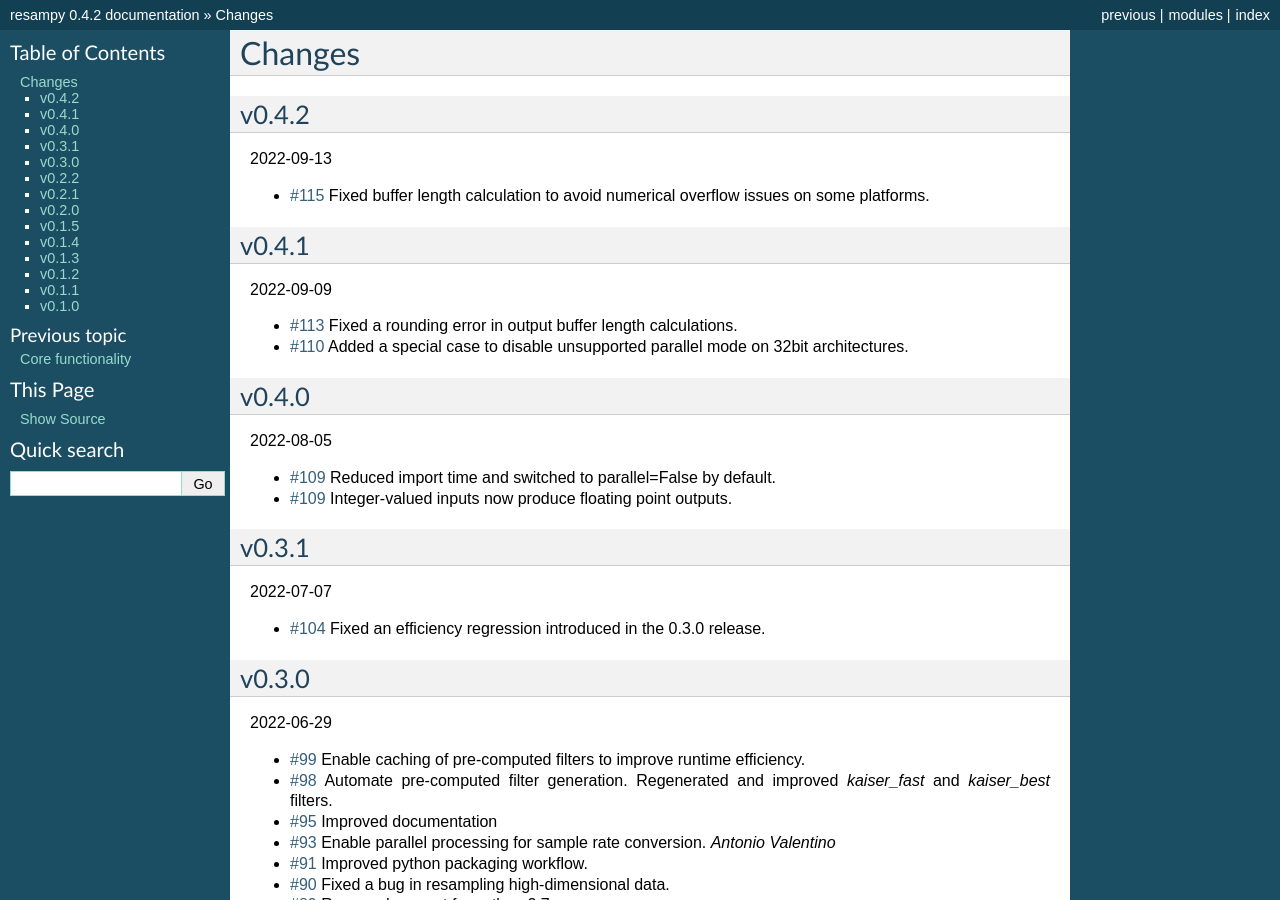
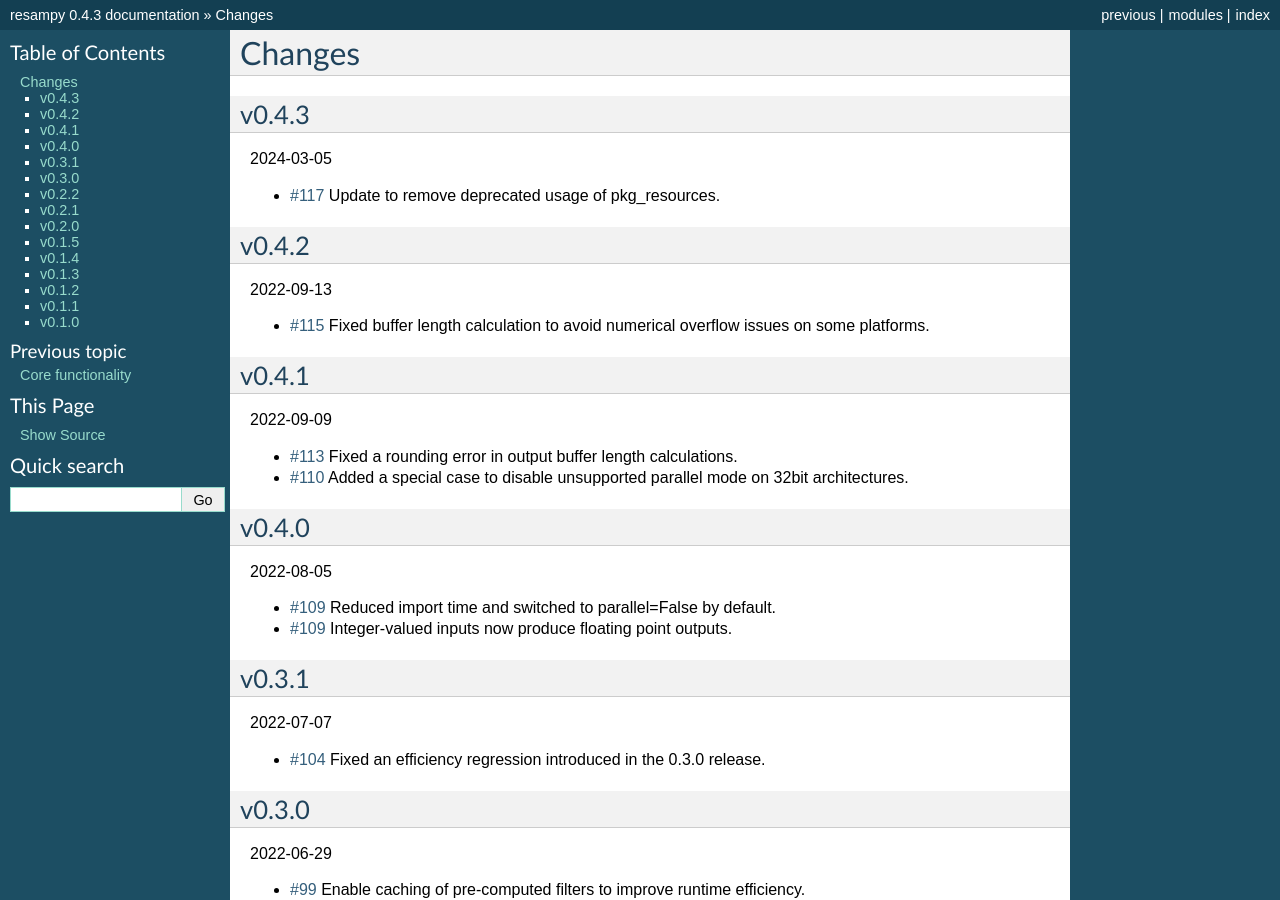
Before and after one commit to bmcfee/resampy, a Sphinx documentation site: the page built from docs/changes.rst, in a window 1280 px wide and 900 px high. Built offline with Sphinx 7.4.7, drawn with Linux system fonts in a browser that asks for light colours; some of the changed text lies outside the part shown.

Commit message:
version bump, ready to release

```diff
--- a/docs/changes.rst
+++ b/docs/changes.rst
@@ -1,5 +1,11 @@
 Changes
 -------
+
+v0.4.3
+~~~~~~
+2024-03-05
+
+- `#117 <https://github.com/bmcree/resampy/pull/117>`_ Update to remove deprecated usage of pkg_resources.
 
 v0.4.2
 ~~~~~~
--- a/resampy/version.py
+++ b/resampy/version.py
@@ -3,4 +3,4 @@
 """Version info"""
 
 short_version = '0.4'
-version = '0.4.2'
+version = '0.4.3'
```
